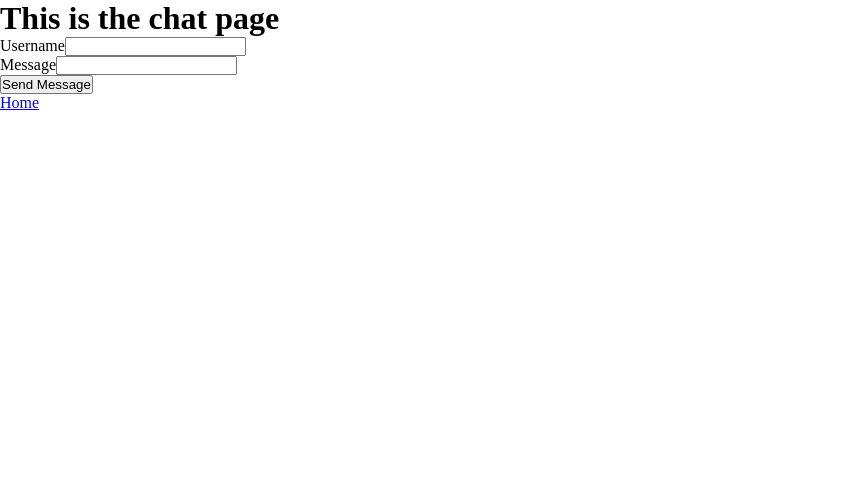
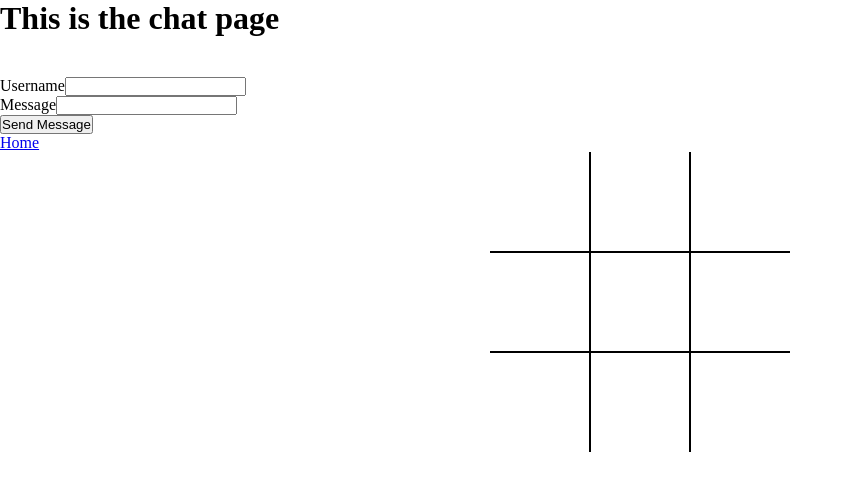
Before and after one commit to Mvcampbell3/socket-react, a React (Create React App) app in the folder client/: page /chat in a window 1280 px wide. Shown: the top 490 px of the page, without its empty margins (0-853 px from the left). Built offline with nearby package versions, Linux system fonts and the light colour scheme; no server answers.

Commit message:
changed disconnect process for updating room users and/or delete rooms

```diff
--- a/client/src/components/Chat/Chat.css
+++ b/client/src/components/Chat/Chat.css
@@ -0,0 +1,63 @@
+.tic-holder{
+  display: grid;
+  grid-template-columns: 100px 100px 100px;
+  /* gap: 10px; */
+  width: fit-content;
+  margin: 0 auto;
+}
+
+.square{
+  border: 1px black solid;
+  width: 100%;
+  height: 100px;
+  display: grid;
+  place-items: center center;
+}
+
+.sqx{
+  background-color: blue;
+  color: white;
+}
+
+.sqo{
+  background-color: red;
+  color: white;
+}
+
+.sq1{
+  border-top: none;
+  border-left: none;
+}
+
+.sq2{
+  border-top: none;
+}
+
+.sq3{
+  border-top: none;
+  border-right: none;
+}
+
+.sq4{
+  border-left: none;
+}
+
+
+
+.sq6{
+  border-right: none;
+}
+
+.sq7{
+  border-left: none;
+  border-bottom: none;
+}
+
+.sq8{
+  border-bottom: none;
+}
+
+.sq9{
+  border-bottom: none;
+  border-right: none;
+}
--- a/client/src/components/Chat/index.js
+++ b/client/src/components/Chat/index.js
@@ -1,7 +1,7 @@
 import React, { useState, useEffect, useRef } from 'react';
 import { Link } from 'react-router-dom';
 import io from 'socket.io-client';
-
+import './Chat.css'
 import API from '../../utils/API';
 
 const Chat = (props) => {
@@ -9,9 +9,22 @@ const Chat = (props) => {
   let socket = useRef(null);
   let ENDPOINT = 'localhost:3001';
 
+  const startSquares = [
+    { place: 1, open: true, value: '' },
+    { place: 2, open: true, value: '' },
+    { place: 3, open: true, value: '' },
+    { place: 4, open: true, value: '' },
+    { place: 5, open: true, value: '' },
+    { place: 6, open: true, value: '' },
+    { place: 7, open: true, value: '' },
+    { place: 8, open: true, value: '' },
+    { place: 9, open: true, value: '' },
+  ]
+
   const [username, setUsername] = useState('');
   const [message, setMessage] = useState('');
   const [messages, setMessages] = useState([]);
+  const [squares, setSquares] = useState(startSquares)
 
   useEffect(() => {
     console.log('chat loaded')
@@ -28,8 +41,7 @@ const Chat = (props) => {
     })
 
     return function() {
-      socket.current.emit('leaving room', props.room)
-      socket.current.disconnect(props.room);
+      socket.current.disconnect();
     }
   }, [ENDPOINT, props.room])
 
@@ -62,6 +74,10 @@ const Chat = (props) => {
     <div className="chat">
       <h1>This is the chat page</h1>
 
+      <div className="test-btn-area">
+
+      </div>
+
       <div className="form-container">
         <div className="input-group">
           <label htmlFor="username">Username</label>
@@ -76,6 +92,14 @@ const Chat = (props) => {
         </div>
       </div>
       <Link to='/'>Home</Link>
+
+      <div className="tic-holder">
+        {squares.map((square, i) => (
+          <div key={i} className={square.open ? `square sq${i + 1}` : square.value === 'X' ? `square sq${i + 1} sqx` : `square sq${i + 1} sqo`}>
+            {square.open ? null : square.value === 'X' ? 'X' : 'O'}
+          </div>
+        ))}
+      </div>
     </div>
   );
 }
--- a/client/src/components/Home/Home.css
+++ b/client/src/components/Home/Home.css
@@ -0,0 +1,6 @@
+.test-btn-area{
+  width: 100vw;
+  height: 40px;
+  display: flex;
+  justify-content: space-around;
+}
--- a/client/src/components/Home/index.js
+++ b/client/src/components/Home/index.js
@@ -1,6 +1,6 @@
 import React, { useState, useEffect } from 'react';
 import { Link } from 'react-router-dom';
-
+import './Home.css'
 import API from '../../utils/API';
 
 const Home = (props) => {
@@ -16,14 +16,30 @@ const Home = (props) => {
       .catch(err => console.log(err))
   }, [])
 
+  const deleteRooms = () => {
+    API.deleteRooms()
+      .then(result => console.log(result))
+      .catch(err => console.log(err))
+  }
+
   return (
     <div className='home'>
       <h1>This is the Home Page</h1>
-      {rooms.map((room, i) => (
-        <button onClick={() => { props.setRoom(room.name) }} key={i}>name: {room.name}</button>
-      ))}
-      <button onClick={() => { props.setRoom('testing') }}>test room</button>
-      <Link to='/chat'>Chat</Link>
+
+      <div className="test-btn-area">
+        <button onClick={() => { props.setRoom('testing') }}>test room</button>
+        <button onClick={() => {deleteRooms()}}>Delete Rooms</button>
+        <Link to='/chat'>Chat</Link>
+      </div>
+
+      <hr />
+      <div className="rooms-container">
+        <h3>Rooms to play in</h3>
+        {rooms.map((room, i) => (
+          <button onClick={() => { props.setRoom(room.name) }} key={i}>name: {room.name}</button>
+        ))}
+      </div>
+
     </div>
   );
 }
--- a/client/src/utils/API.js
+++ b/client/src/utils/API.js
@@ -11,5 +11,11 @@ export default {
 
   getMessagesForRoom(room) {
     return axios.get(`/api/message/all/${room}`)
+  },
+
+  deleteRooms() {
+    return axios.delete('/api/room/delete/all')
   }
+
+
 }
```
Also changed, not shown: 1 other file (tests, documents, lock files or other folders).
